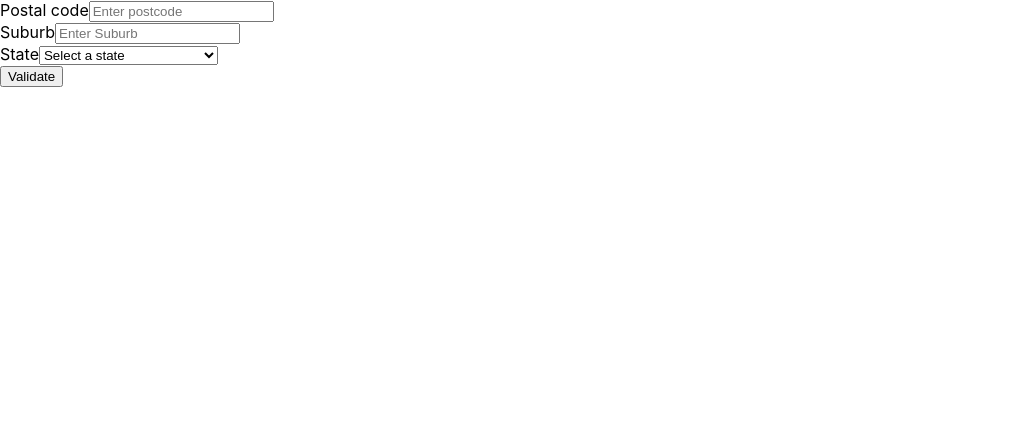
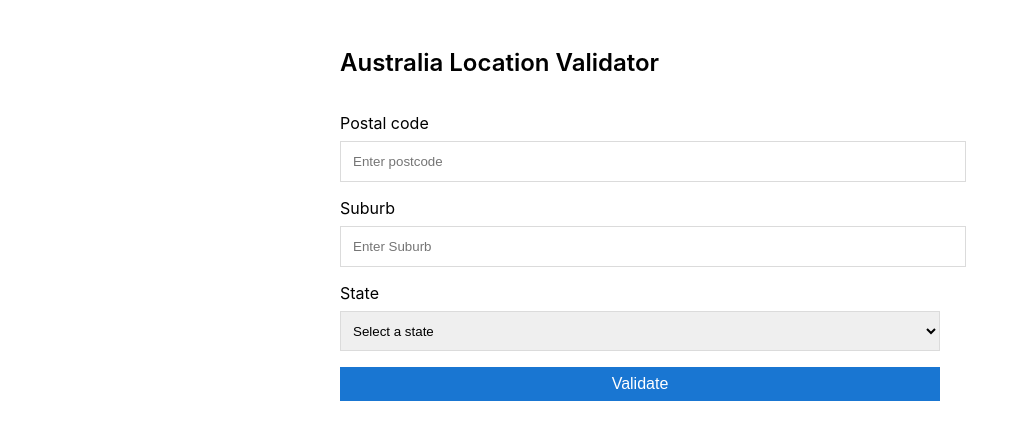
Before and after one commit to kcsuraj/react-tech-test, a React (Create React App) app: page / in a window 1280 px wide. Shown: the top 440 px of the page, without its empty margins (0-1029 px from the left). Built offline with nearby package versions, Linux system fonts and the light colour scheme; the HTML template or start-up script is replaced by a standard one.

Commit message:
Add styles for form

```diff
--- /dev/null
+++ b/src/components/Alert/Alert.scss
@@ -0,0 +1,8 @@
+@import '../../styles/colors.scss';
+
+.alert {
+  color: #fff;
+  background-color: $warning;
+  padding: 6px 12px;
+  color: $text-primary;
+}
--- /dev/null
+++ b/src/components/Alert/Alert.tsx
@@ -0,0 +1,11 @@
+import { FC } from 'react';
+import './Alert.scss';
+
+interface IProps {
+  /** Content to display in alert */
+  text: string;
+}
+
+const Alert: FC<IProps> = ({ text }) => <div className="alert">{text}</div>;
+
+export default Alert;
--- /dev/null
+++ b/src/components/addressForm/AddressForm.scss
@@ -0,0 +1,32 @@
+@import '../../styles/colors.scss';
+
+.container {
+  max-width: 600px;
+  margin: 48px auto;
+}
+
+.form {
+  &__header {
+    margin-bottom: 36px;
+
+    &__title {
+      font-size: 24px;
+      font-weight: 600;
+    }
+  }
+
+  &__fields {
+    margin-bottom: 24px;
+  }
+
+  &__footer {
+    &__button {
+      background-color: $primary;
+      border-color: transparent;
+      font-size: 16px;
+      padding: 6px 12px;
+      color: #fff;
+      width: 100%;
+    }
+  }
+}
--- a/src/components/addressForm/AddressForm.tsx
+++ b/src/components/addressForm/AddressForm.tsx
@@ -2,12 +2,14 @@
  * Implement a address form and validate if it is valid address
  */
 import { FC, FormEvent, useReducer, ChangeEvent, useState } from 'react';
+import { AxiosError } from 'axios';
 
 import InputField from '../inputField/InputField';
 import Select from '../select/Select';
 import states from './states.json';
 import { getLocalities } from '../../services/api';
-import { AxiosError } from 'axios';
+import './AddressForm.scss';
+import Alert from '../Alert/Alert';
 
 const initialFormValues = {
   postcode: '',
@@ -127,8 +129,11 @@ const AddressForm: FC = () => {
   };
 
   return (
-    <div>
-      <form onSubmit={handleFormSubmit}>
+    <div className="container">
+      <div className="form__header">
+        <h1 className="form__header__title">Australia Location Validator</h1>
+      </div>
+      <form className='form__fields' onSubmit={handleFormSubmit}>
         <InputField
           type="text"
           name="postcode"
@@ -157,10 +162,14 @@ const AddressForm: FC = () => {
           placeholder="Select state"
           required={true}
         />
-        <button type="submit">Validate</button>
+        <div className="form__footer">
+          <button type="submit" className="form__footer__button">
+            Validate
+          </button>
+        </div>
       </form>
 
-      <div>{validationMessage}</div>
+      {validationMessage && <Alert text={validationMessage} />}
     </div>
   );
 };
--- /dev/null
+++ b/src/components/inputField/InputField.scss
@@ -0,0 +1,15 @@
+.form-group {
+  margin-bottom: 16px;
+
+  &__label {
+    font-size: 16px;
+    display: block;
+    margin-bottom: 8px;
+  }
+
+  &__input {
+    border: 1px solid #dbdbdb;
+    width: 100%;
+    padding: 12px;
+  }
+}
--- a/src/components/inputField/InputField.tsx
+++ b/src/components/inputField/InputField.tsx
@@ -2,6 +2,7 @@
  * Input field to let user enter and edit texts
  */
 import { ChangeEvent, FC } from 'react';
+import './InputField.scss';
 
 interface IProps {
   /** Name for Select attribute */
@@ -21,9 +22,11 @@ interface IProps {
 
 const InputField: FC<IProps> = ({ required = false, ...rest }) => {
   return (
-    <div>
-      <label htmlFor={rest.name}>{rest.label}</label>
-      <input required={required} {...rest} />
+    <div className="form-group">
+      <label className="form-group__label" htmlFor={rest.name}>
+        {rest.label}
+      </label>
+      <input className="form-group__input" required={required} {...rest} />
     </div>
   );
 };
--- /dev/null
+++ b/src/components/select/Select.scss
@@ -0,0 +1,6 @@
+.select-box {
+  height: 40px;
+  border: 1px solid #dbdbdb;
+  width: 100%;
+  padding: 8px;
+}
--- a/src/components/select/Select.tsx
+++ b/src/components/select/Select.tsx
@@ -2,6 +2,8 @@
  * Select box to allow user to select an option from list of options
  */
 import { ChangeEvent, FC } from 'react';
+
+import './Select.scss';
 
 interface IProps {
   /** List of options in Select */
@@ -24,10 +26,10 @@ const Select: FC<IProps> = (props) => {
   const { options, label, required, ...rest } = props;
 
   return (
-    <div>
-      <label>{label}</label>
+    <div className='form-group'>
+      <label className="form-group__label">{label}</label>
 
-      <select {...rest} data-testid="select" required={required}>
+      <select className="select-box" {...rest} data-testid="select" required={required}>
         <option value="">Select a state</option>
         {Object.keys(options).map((option) => {
           return (
--- a/src/styles/colors.scss
+++ b/src/styles/colors.scss
@@ -4,5 +4,5 @@ $text-primary: #333;
 
 $info: #0288d1;
 $error: #d32f2f;
-$warning: #f19533;
+$warning: #ffe08a;
 $success: #4caf50;
```
